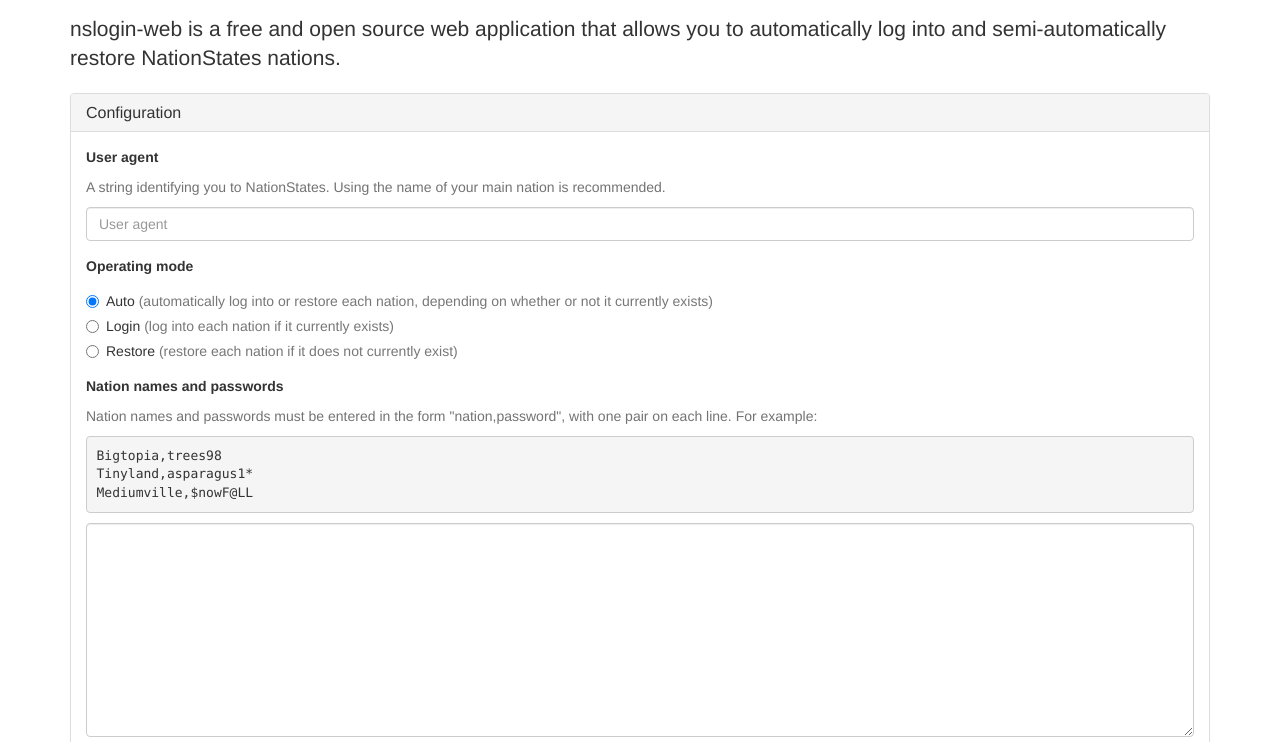
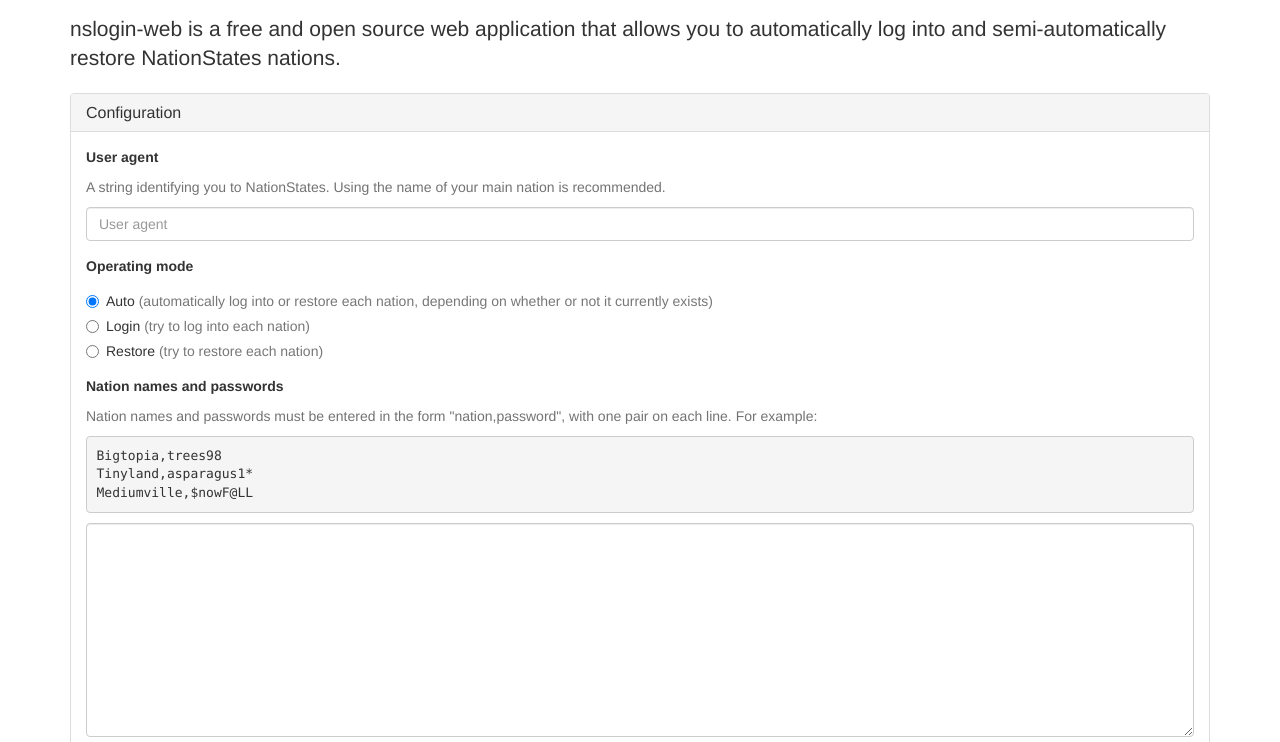
Before and after one commit to auralia/nslogin-web, a website: page src/index.html in a window 1280 px wide. Shown: the part 58-800 px from the top of the page. Drawn offline with Linux system fonts and the light colour scheme; files whose address does not match are found by name.

Commit message:
Update description to be more accurate

```diff
--- a/src/index.html
+++ b/src/index.html
@@ -83,8 +83,8 @@
                                 <input type="radio" name="mode"
                                        id="modeLogin">
                                 Login
-                                <span class="text-muted">(log into each nation
-                                    if it currently exists)</span>
+                                <span class="text-muted">(try to log into each
+                                    nation)</span>
                             </label>
                         </div>
                         <div class="radio">
@@ -92,8 +92,8 @@
                                 <input type="radio" name="mode"
                                        id="modeRestore">
                                 Restore
-                                <span class="text-muted">(restore each nation
-                                    if it does not currently exist)</span>
+                                <span class="text-muted">(try to restore each
+                                    nation)</span>
                             </label>
                         </div>
                     </div>
```
Also changed, not shown: build/index.html.
